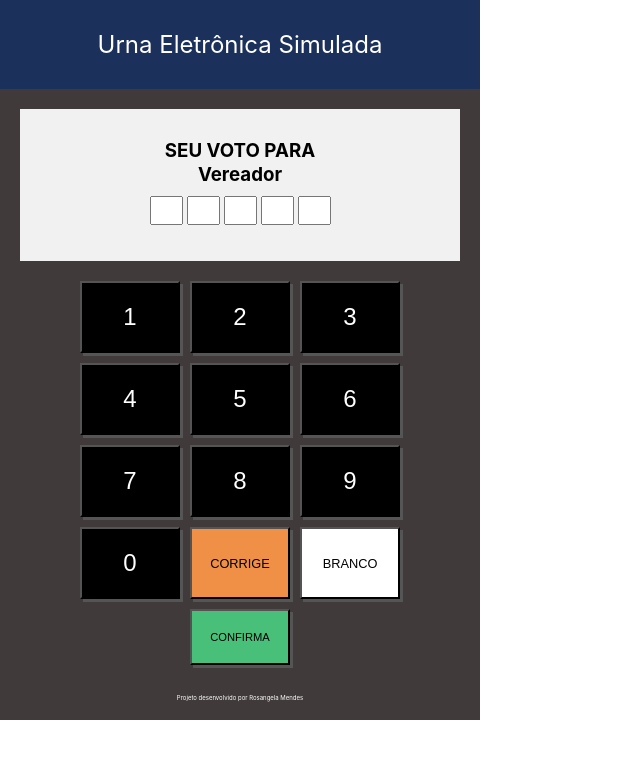
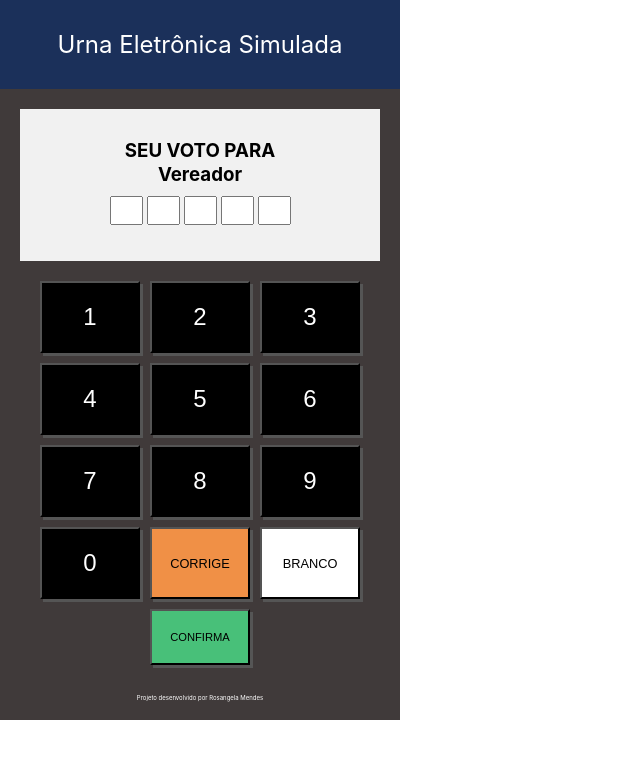
Before and after one commit to Rommendes/simulador-urna-eletronica24, a React (Create React App) app: page / in a window 1280 px wide. Shown: the top 758 px of the page, without its empty margins (0-640 px from the left). Built offline with nearby package versions, Linux system fonts and the light colour scheme; no server answers.

Commit message:
ajustando tela

```diff
--- a/src/App.css
+++ b/src/App.css
@@ -4,11 +4,16 @@
   height: 100%;
 
 
+
 }
 
 .App {
   text-align: center;
-  width: 440px ;
+  justify-content: center;
+  display: flex;
+  flex-direction: column;
+  width: 400px ;
+  overflow: hidden;
 
 
 
@@ -50,8 +55,7 @@
   display: flex;
   flex-direction: column;
   align-items: center;
-  width: 100%;
-   max-width: 400px;
+
   margin: 0 auto;
   background-color: #403A3A;
   padding: 20px 40px;
@@ -121,7 +125,7 @@
   background-color: #1B305A;
   color: #fff;
   height: 100%;
-  width: 100%;
+
   padding-top: 30px;
   padding-bottom: 30px;
 
@@ -159,11 +163,14 @@
   }
 }
 
-@media (min: 320px) {
+@media (min-width: 320px) and (max-width: 6000x){
   .teclado button {
     padding: 15px;
     font-size: .8em;
 
   }
+  .app{
+    width: 100%;
+  }
 
 }
```
